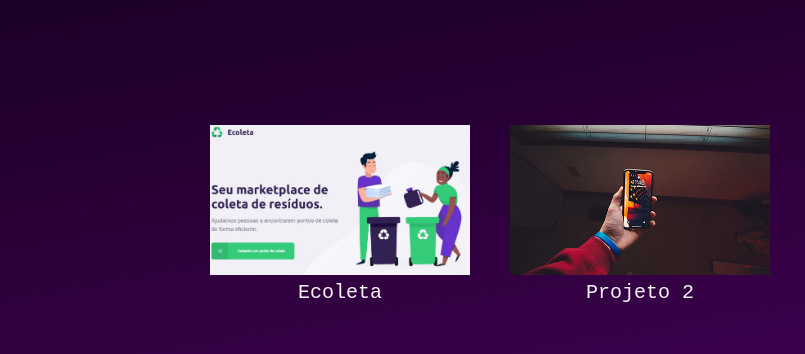
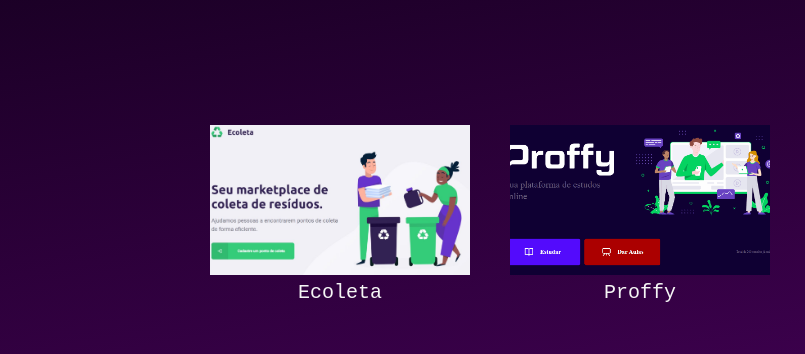
Before and after one commit to eduardocarvalhojunior/Site_profissional, a plain HTML site: page index.html in a window 1280 px wide. Shown: the part 900-1254 px from the top of the page, 0-805 px from the left. Drawn offline with Linux system fonts and the light colour scheme; a web font is replaced by a local one.

Commit message:
Atualizando Portfolio

```diff
--- a/index.html
+++ b/index.html
@@ -38,9 +38,9 @@
 				<figcaption>Ecoleta</figcaption>
 			</figure>
 			<figure>
-				<a href="" target="_blank"></a>
-				<img class="img-portfolio" src="./img/mobile.jpg" alt="">
-				<figcaption>Projeto 2</figcaption>
+				<a href="https://github.com/eduardocarvalhojunior/NLW_Proffy" target="_blank">
+				<img class="img-portfolio" src="./img/Proffy.gif" alt=""></a>
+				<figcaption>Proffy</figcaption>
 			</figure>
 			<figure>
 				<a href="https://github.com/augustohluz/Projeto-Ecommerce-DH" target="_blank">
```
Also changed, not shown: img/Proffy.gif (added), img/mobile.jpg (deleted).
